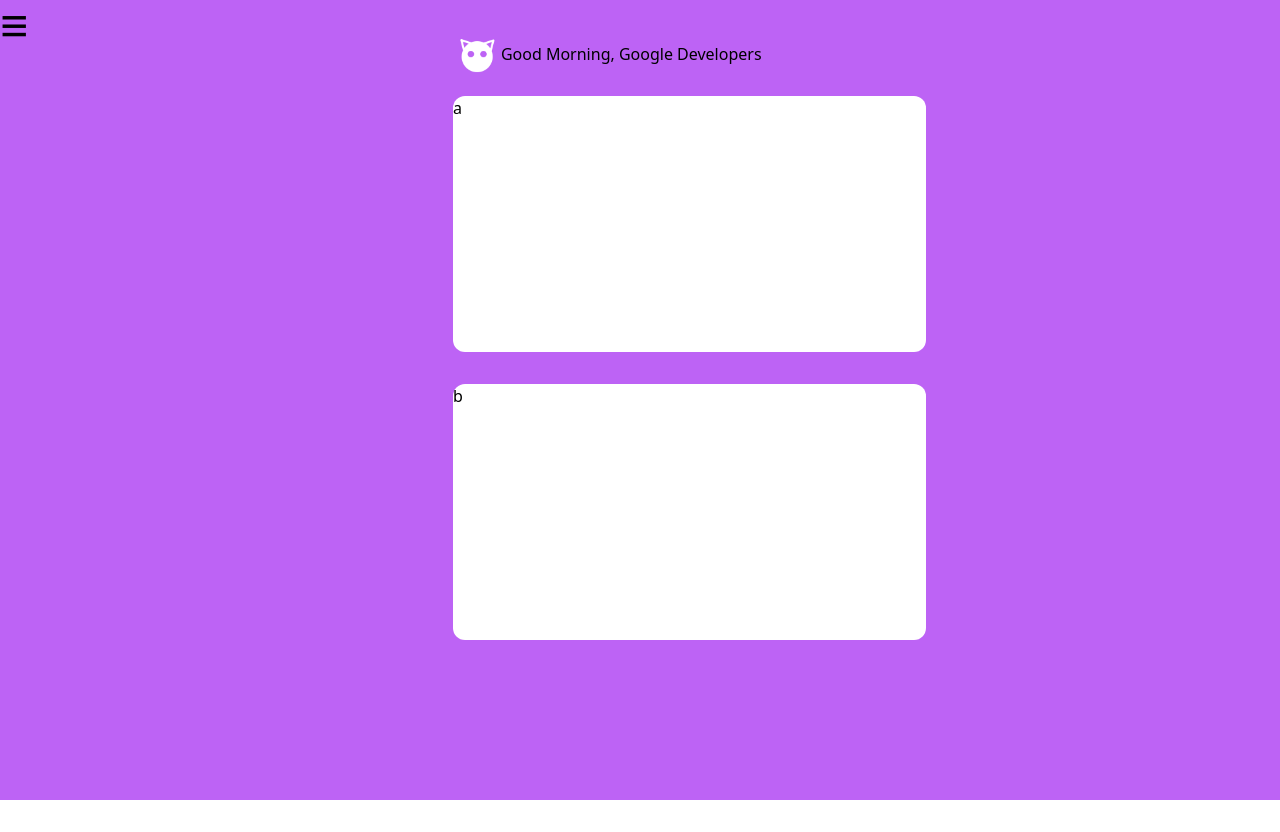
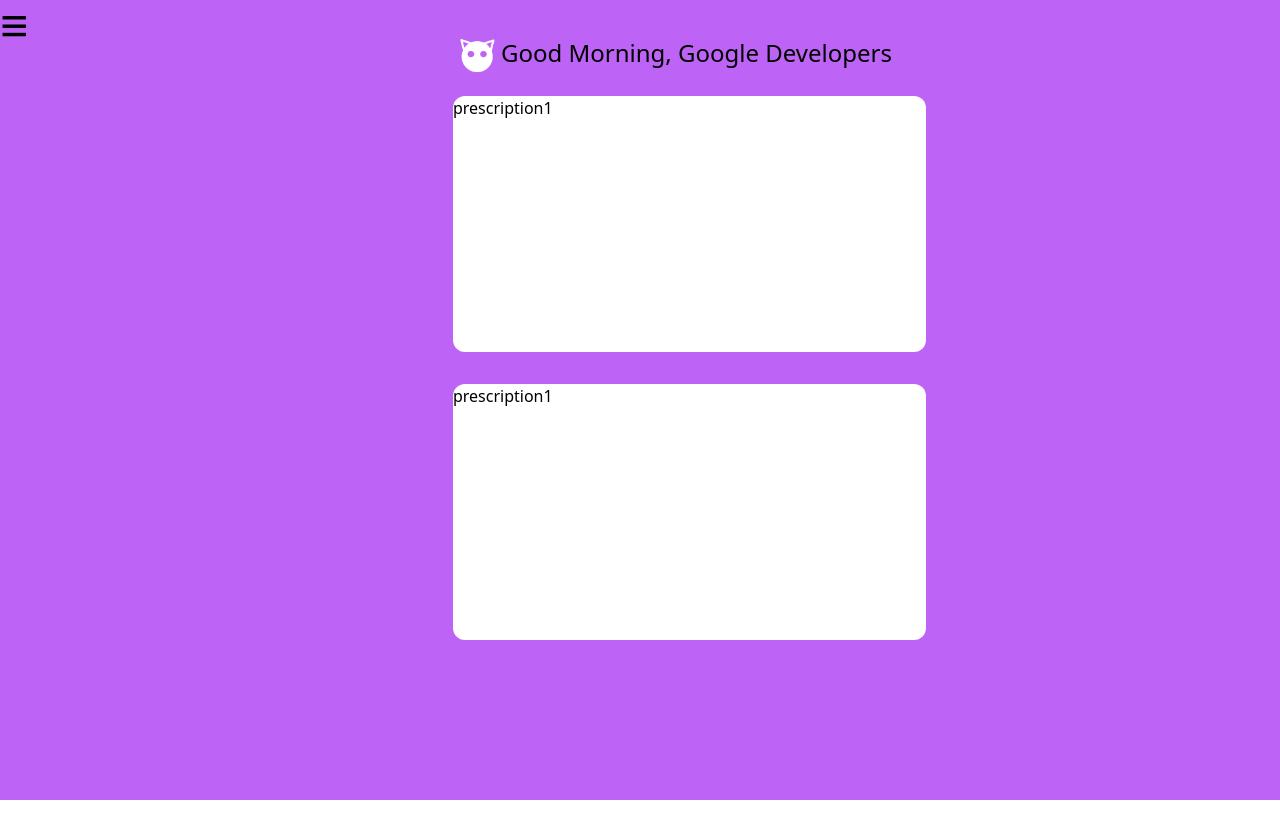
Before and after one commit to yousongsun/gdsc-hackathon-2024, a React (Vite) app in the folder frontend/: page / in a window 1280 px wide. Built offline with nearby package versions, Linux system fonts and the light colour scheme.

Commit message:
homepage prescriptio n placeholder

```diff
--- a/frontend/src/components/Homepage.jsx
+++ b/frontend/src/components/Homepage.jsx
@@ -4,12 +4,12 @@ import CatIcon from "../assets/icon.jpg";
 const Homepage = () => {
   return (
     <div className="h-dvh mt-8 mx-auto w-1/2 flex flex-col items-center">
-      <div className="h-12 w-4/5">
+      <div className="h-12 w-4/5 text-2xl">
         <img className="inline h-full" src={CatIcon} alt="cat" />
         <span>Good Morning, Google Developers </span>
       </div>
-      <div className="bg-white my-4 rounded-xl w-4/5 h-64">a</div>
-      <div className="bg-white my-4 rounded-xl w-4/5 h-64">b</div>
+      <div className="bg-white my-4 rounded-xl w-4/5 h-64">prescription1</div>
+      <div className="bg-white my-4 rounded-xl w-4/5 h-64">prescription1</div>
     </div>
   );
 };
```
